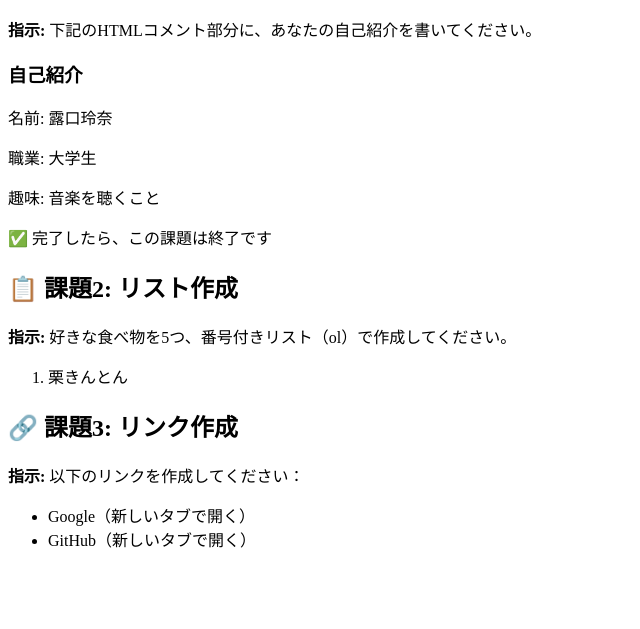
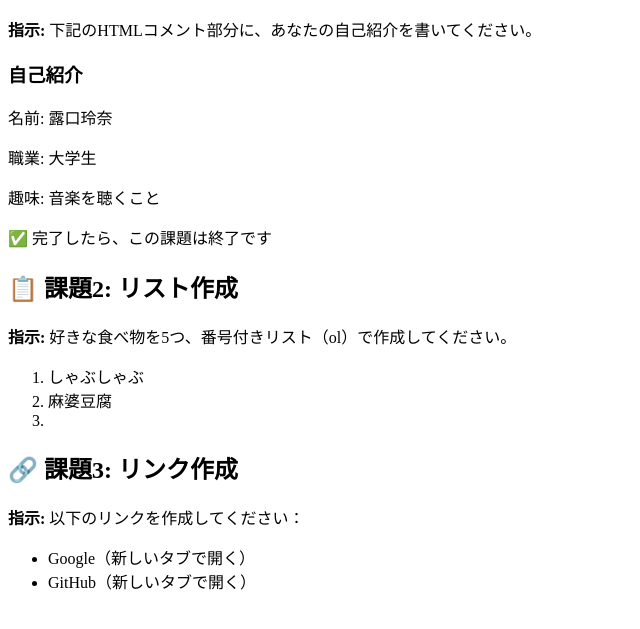
Before and after one commit to omu-aaa24071/omu-aaa24071.github.io, a plain HTML site: page index.html in a window 1280 px wide. Shown: the part 127-756 px from the top of the page, without its empty margins (0-640 px from the left). Drawn offline with Linux system fonts and the light colour scheme.

Commit message:
Update index.html

```diff
--- a/index.html
+++ b/index.html
@@ -24,7 +24,9 @@
         <p><strong>指示:</strong> 好きな食べ物を5つ、番号付きリスト（ol）で作成してください。</p>
         <!-- ここに好きな食べ物のリストを作成してください -->
         <ol>
-            <li>栗きんとん</li>
+            <li>しゃぶしゃぶ</li>
+            <li>麻婆豆腐</li>
+            <li></li>
         </ol>
     </div>
     <div>
```
